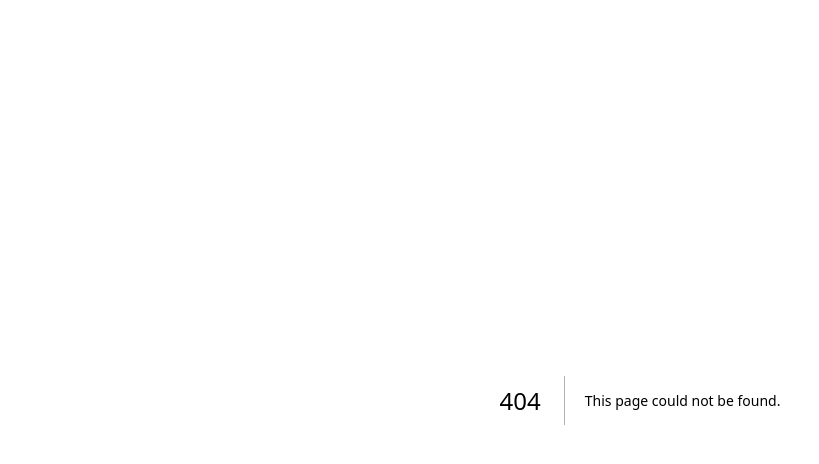
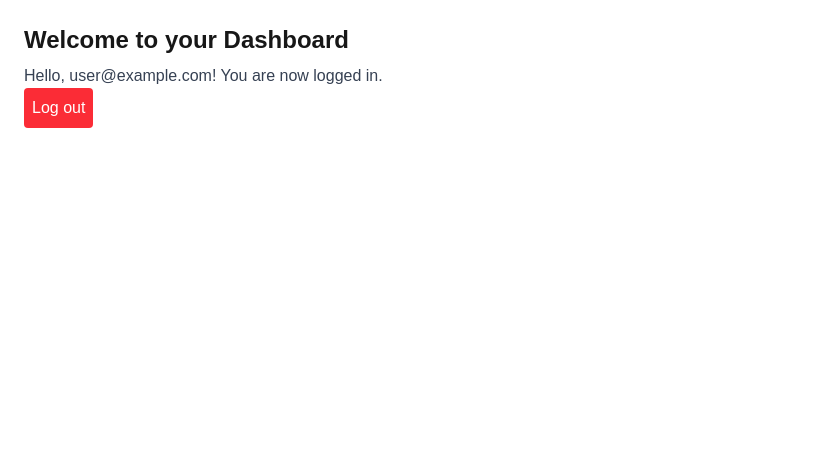
Before and after one commit to ruveydakisla/next-auth, a Next.js app: page /dashboard in a window 1280 px wide. Before the commit this address had no page. Shown: the top 464 px of the page, without its empty margins (0-819 px from the left). Built offline with nearby package versions, Linux system fonts and the light colour scheme; no server answers; sample sign-in values are in the browser's storage.

Commit message:
feat: create dashboard

```diff
--- /dev/null
+++ b/src/app/dashboard/page.tsx
@@ -0,0 +1,35 @@
+'use client';
+
+import { signOut, useSession } from 'next-auth/react';
+import { useRouter } from 'next/navigation';
+import { useEffect } from 'react';
+
+export default function DashboardPage() {
+    const { data: session, status } = useSession();
+    const router = useRouter();
+
+    useEffect(() => {
+        if (status === 'unauthenticated') {
+            router.push('/auth/signin');
+        }
+    }, [status, router]);
+
+    if (status === 'loading') {
+        return <p className="p-4">Loading...</p>;
+    }
+
+    return (
+        <div className="p-6">
+            <h1 className="text-2xl font-bold">Welcome to your Dashboard</h1>
+            <p className="mt-2 text-gray-700">
+                Hello, {session?.user?.email}! You are now logged in.
+            </p>
+            <button
+                onClick={() => signOut({callbackUrl: '/auth/sign-in'})}
+                className="bg-red-500 text-white p-2 rounded hover:bg-red-600"
+            >
+               Log out
+            </button>
+        </div>
+    );
+}
```
